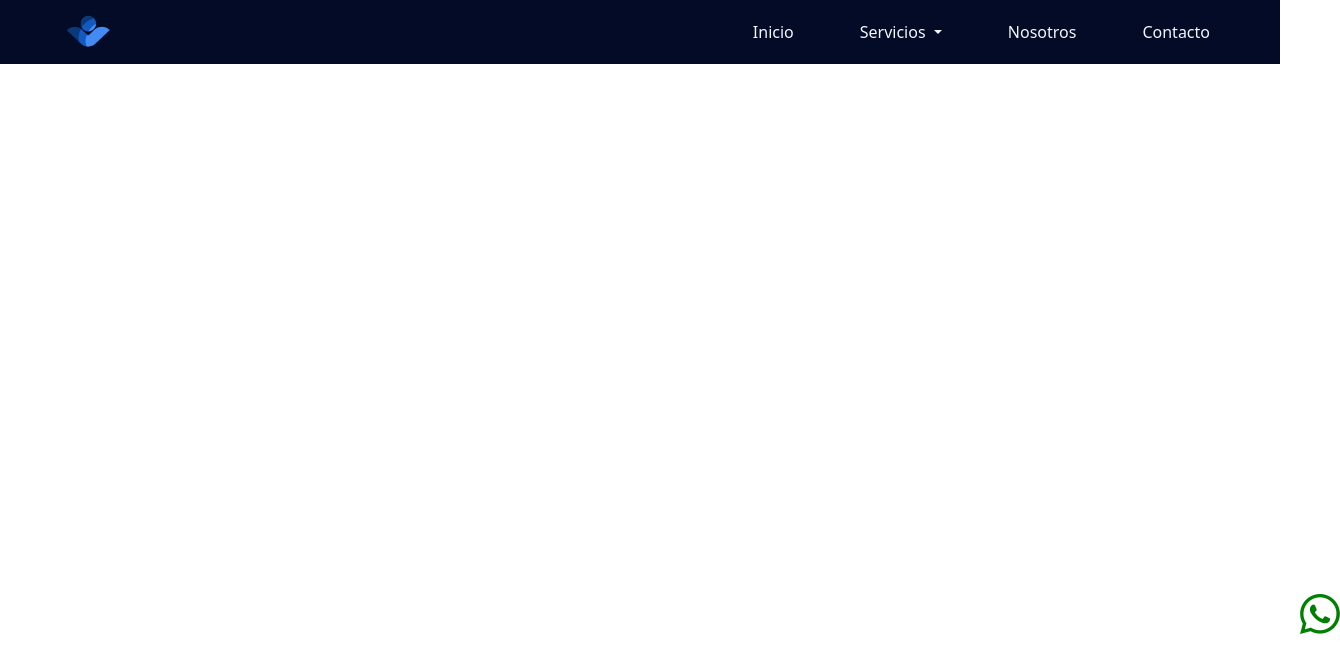
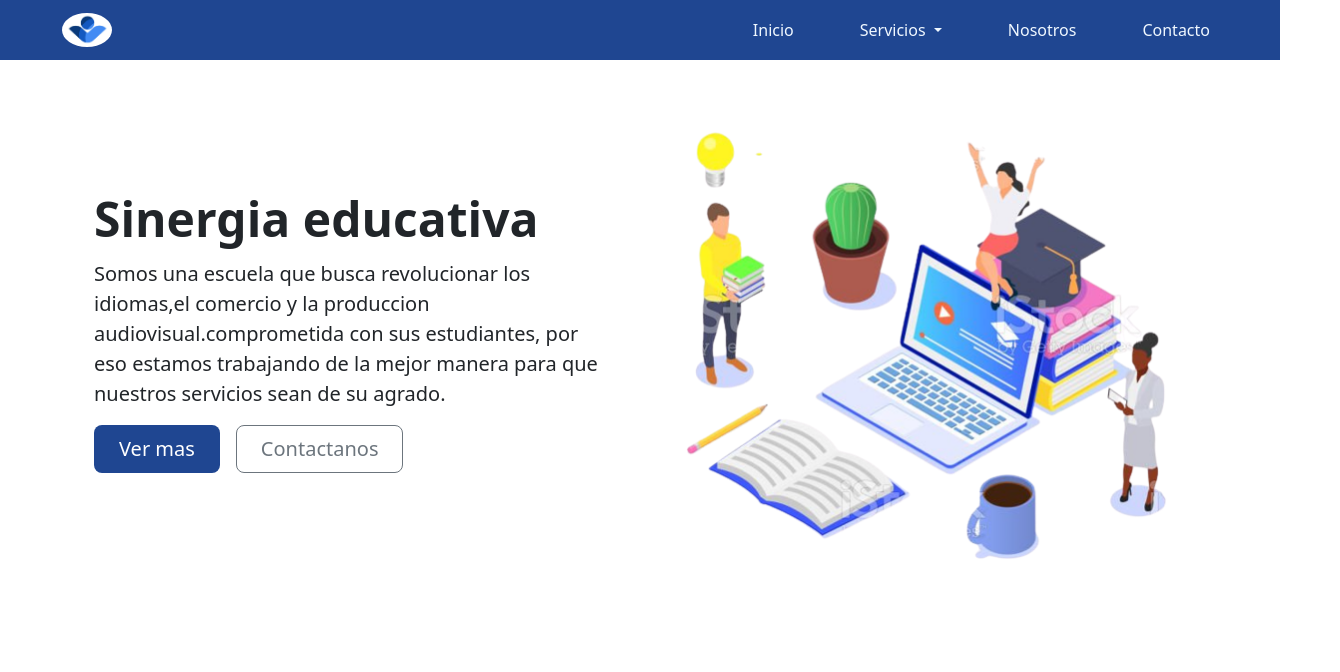
Before and after one commit to DanielRamirez1023/web-site-sinergia-educativa, a plain HTML site: page index.html in a window 1280 px wide. Shown: the whole page, 1340 px wide, since content can reach past the window. Drawn offline with nearby package versions, Linux system fonts and the light colour scheme.

Commit message:
modificacion de estilos en la  barra de navegacion

```diff
--- a/index.html
+++ b/index.html
@@ -5,6 +5,7 @@
     <meta charset="UTF-8">
     <meta http-equiv="X-UA-Compatible" content="IE=edge">
     <meta name="viewport" content="width=device-width, initial-scale=1.0">
+    <link rel="shortcut icon" href="./src/img/logo.png" type="image/x-icon">
 
     <!--CDN BOOSTRAP-->
     <link href="https://cdn.jsdelivr.net/npm/bootstrap@5.2.0-beta1/dist/css/bootstrap.min.css" rel="stylesheet"
@@ -17,14 +18,14 @@
 
     <link rel="stylesheet" href="./src/Css/styles.css">
 
-    <title>Document</title>
+    <title>Sinergia Educativa</title>
 </head>
 
 <body>
     <header>
-        <nav class="navbar navbar-expand-lg">
+        <nav class="navbar navbar-expand-lg fixed-top">
             <div class="container-fluid">
-              <a class="navbar-brand" href="#"><img src="./src/img/logo.png" alt="logo" width="50px"></a>
+              <a class="navbar-brand" href="#"><img src="./src/img/logoOpcion2.png" alt="logo" width="50px"></a>
               <button class="navbar-toggler" type="button" data-bs-toggle="collapse" data-bs-target="#navbarSupportedContent" aria-controls="navbarSupportedContent" aria-expanded="false" aria-label="Toggle navigation">
                 <span class="navbar-toggler-icon"></span>
               </button>
@@ -56,7 +57,25 @@
               </div>
             </div>
           </nav>
-          <a href=""><i class="bi bi-whatsapp" id="icono-whatsapp"></i></a>
+          <main>
+            <div class="container col-xxl-8 px-4 pt-5">
+              <div class="row flex-lg-row-reverse align-items-center g-5 py-5">
+                <div class="col-10 col-sm-8 col-lg-6">
+                  <img src="/src/img/bannerImage.png" class="d-block mx-lg-auto img-fluid" alt="Bootstrap Themes" width="700" height="500" loading="lazy">
+                </div>
+                <div class="col-lg-6">
+                  <h1 class="display-5 fw-bold lh-1 mb-3">Sinergia educativa</h1>
+                  <p class="lead">Somos una escuela que busca revolucionar los idiomas,el comercio y la produccion audiovisual.comprometida con sus estudiantes, por eso estamos trabajando de la mejor manera para que nuestros servicios sean de su agrado.</p>
+                  <div class="d-grid gap-2 d-md-flex justify-content-md-start">
+                    <button type="button" class="btn btn-lg px-4 me-md-2" id="boton-ver-mas">Ver mas</button>
+                    <button type="button" class="btn btn-outline-secondary btn-lg px-4">Contactanos</button>
+                  </div>
+                </div>
+              </div>
+            </div>
+          </main>
+
+
     </header>
 </body>
 
--- a/src/Css/styles.css
+++ b/src/Css/styles.css
@@ -10,22 +10,44 @@ header .navbar-nav .nav-item .nav-link{
 
 header a img{
     margin-left: 50px;
+    border-radius: 50%;
 }
 
 header nav{
-    background-color: #040B27 !important;
+    background-color: #1F4691!important;
+
 }
 
 header .navbar-collapse{
     flex-grow: 0;
 }
+/*fin Css barra de navegacion*/
 
-#icono-whatsapp{
-    font-size: 40px;
-    color: green;
-    position: relative;
-    top: 520px; left: 1300px;
 
+/* Css main*/
+main #boton-ver-mas{
+    background-color: #1F4691 !important;
+    color: white;
 }
 
-/*fin Css barra de navegacion*/
+/*fin  Css main*/
+
+
+
+@media screen and (max-width:800px) {
+
+    header nav span .button.navbar-toggler{
+      border: 1px solid white;
+
+    }
+
+    .navbar-toggler{
+        background-color: white;
+    }
+    #icono-whatsapp{
+        font-size: 40px;
+
+        top: 520px; left: 280px;
+
+    }
+}
```
Also changed, not shown: src/img/bannerImage.png (added), 1 other file.
